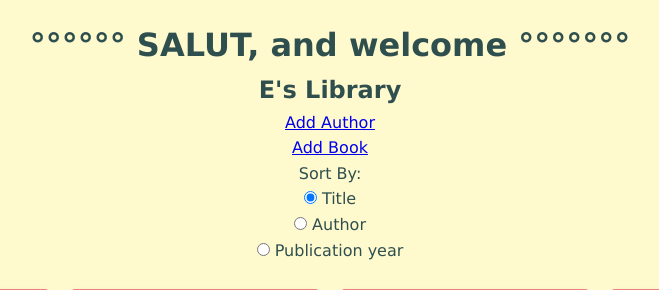
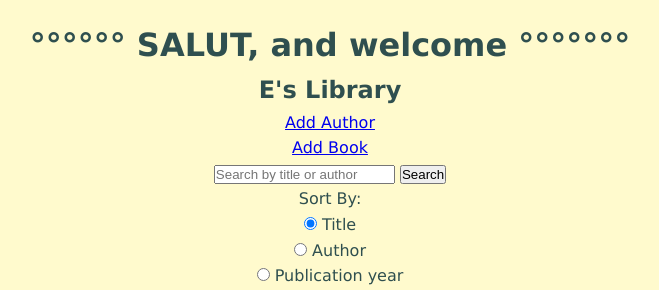
Before and after one commit to elis-elis/Book-Alchemy, a Flask app: page / in a window 1280 px wide. Shown: the top 290 px of the page, without its empty margins (310-969 px from the left). Run offline with Flask 3, Linux system fonts and the light colour scheme; data that the repository does not hold is empty.

Commit message:
add search query logic to the home_page fucntion in app.py, add search form to home_page.html

```diff
--- a/app.py
+++ b/app.py
@@ -13,6 +13,8 @@ SQLALCHEMY_TRACK_MODIFICATIONS = False
 # app.config['SQLALCHEMY_DATABASE_URI'] = 'sqlite:///data/library.sqlite'
 
 db.init_app(app)
+
+
 # This will connect the Flask app to the flask-sqlalchemy code
 # now has access to the database
 
@@ -80,14 +82,31 @@ def add_book():
 def home_page():
     # Get sorting parameter from the request
     sort_by = request.args.get('sort_by', 'title')  # Default to 'title'
+    search_query = request.args.get('search_query')
+
+    # Start building the base query
+    query = db.session.query(Book, Author).join(Author)
+
+    if search_query:
+        search_pattern = f"%{search_query}%"  # SQL LIKE pattern
+        # Since SQLAlchemy does not modify the original query object in place,
+        # the result of query.filter(...) is assigned back to query
+        query = query.filter(
+            (Book.title.ilike(search_pattern)) |
+            (Author.author_name.ilike(search_pattern))
+        )  # provides a case-insensitive version of the SQL LIKE operator
+        # uses the bitwise OR operator (|) to combine two conditions
 
     # Define the sorting logic based on the parameter
     if sort_by == 'author':
-        books = db.session.query(Book, Author).join(Author).order_by(Author.author_name).all()
+        query = query.order_by(Author.author_name)
     elif sort_by == 'publication_year':
-        books = db.session.query(Book, Author).join(Author).order_by(Book.publication_year).all()
+        query = query.order_by(Book.publication_year)
     else:
-        books = db.session.query(Book, Author).join(Author).order_by(Book.title).all()
+        query = query.order_by(Book.title)
+
+    # Execute the query
+    books = query.all()
 
     book_data = []
 
@@ -100,6 +119,10 @@ def home_page():
             'publication_year': book.publication_year,
             'cover_image_url': get_cover_image(book.isbn)
         })
+
+    # Display message if no books match search criteria
+    if search_query and not books:
+        flash('No books match your search criteria.', 'info')
 
     # Render the home.html template with the books data
     return render_template('home_page.html', books=book_data, sort_by=sort_by)
--- a/templates/home_page.html
+++ b/templates/home_page.html
@@ -3,7 +3,7 @@
 <head>
     <meta charset="UTF-8">
     <meta name="viewport" content="width=device-width, initial-scale=1.0">
-    <title>E's Library Home Page</title>
+    <title>E's LIBRARY HOME PAGE</title>
     <link rel="stylesheet" href="{{ url_for('static', filename='styles.css') }}">
 </head>
 <body>
@@ -12,9 +12,15 @@
 
     <!-- Navigation to Add Book & Add Author Pages -->
     <nav>
-    <a href="{{ url_for('add_author') }}">Add Author</a><br>
-    <a href="{{ url_for('add_book') }}">Add Book</a><br>
+        <a href="{{ url_for('add_author') }}">Add Author</a><br>
+        <a href="{{ url_for('add_book') }}">Add Book</a><br>
     </nav>
+
+    <!-- Search Form -->
+    <form method="get" action="{{ url_for('home_page') }}">
+        <input type="text" name="search_query" placeholder="Search by title or author" value="{{ search_query }}">
+        <button type="submit">Search</button>
+    </form>
 
    <!-- Sorting Options with Radio Buttons -->
     <form method="get" action="{{ url_for('home_page') }}">
```
